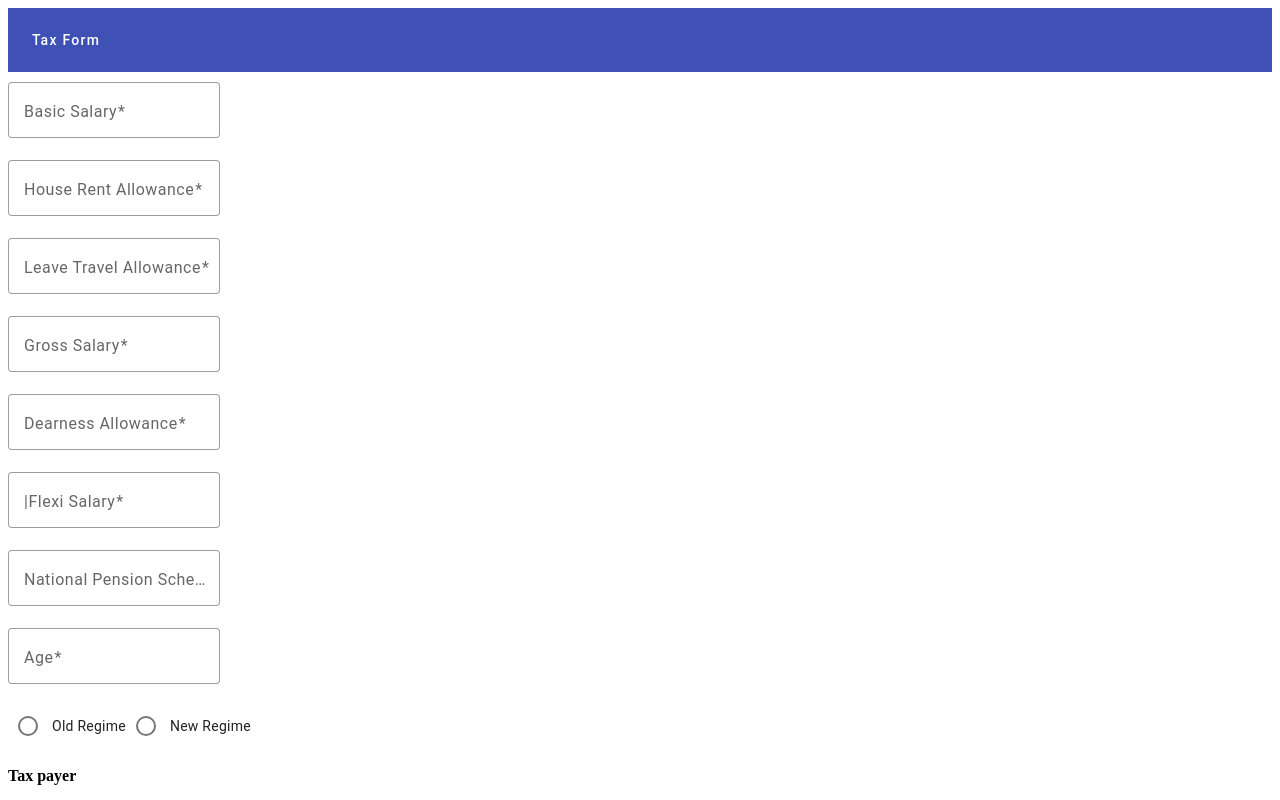
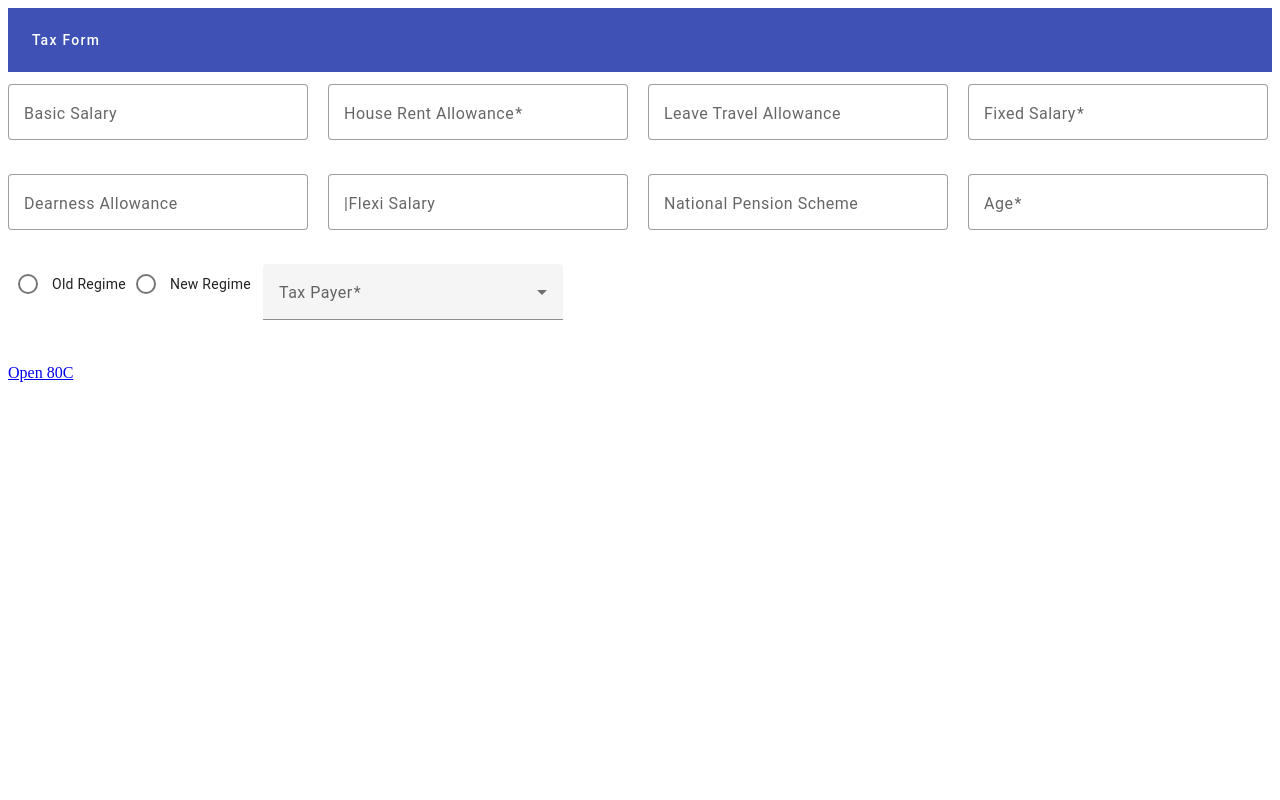
Before and after one commit to ackhare/TaxInvoice, an Angular app: page / in a window 1280 px wide. Shown: the top 800 px of the page. Built offline with nearby package versions, Linux system fonts and the light colour scheme.

Commit message:
angular layout changes

```diff
--- a/src/app/taxRegistrationForm/tax-form.component.css
+++ b/src/app/taxRegistrationForm/tax-form.component.css
@@ -0,0 +1,24 @@
+.example-container mat-form-field + mat-form-field {
+    margin-left: 20px;
+  }
+
+  .example-container mat-form-field {
+    width: 300px;
+  }
+
+  .example-container form {
+    margin-bottom: 20px;
+  }
+
+  .example-container form > * {
+    margin: 12px 0;
+  }
+
+  .example-container .mat-radio-button {
+    margin: 0 12px;
+  }
+
+  .example-form-fields {
+    display: flex;
+    align-items: flex-start;
+  }
--- a/src/app/taxRegistrationForm/tax-form.component.html
+++ b/src/app/taxRegistrationForm/tax-form.component.html
@@ -1,59 +1,57 @@
-<div fxLayout="row" style=" margin-top: 10px;
-margin-bottom: 10px;" flex fxLayoutGap="10px">
+<!-- <div fxLayout="row" style=" margin-top: 10px;
 
+margin-bottom: 10px;" flex fxLayoutGap="10px"> -->
+<div class="example-container" >
+<form [formGroup]="taxForm" (ngSubmit)="onSubmit()">
+  <div class="example-form-fields">
 
-<form [formGroup]="taxForm" (ngSubmit)="onSubmit()">
-  <div fxLayout="column" fxLayoutAlign="center center">
-    <div fxFlex="100%">
       <mat-form-field appearance="outline" class="form-field">
         <mat-label>Basic Salary</mat-label>
         <input matInput formControlName="basicSalary" name="basicSalary">
       </mat-form-field>
-    </div>
-    <div fxFlex="100%">
+
       <mat-form-field appearance="outline" class="form-field">
         <mat-label>House Rent Allowance</mat-label>
         <input matInput formControlName="houseRentAllowance" name="houseRentAllowance">
       </mat-form-field>
-    </div>
-    <div fxFlex="100%">
+
+
       <mat-form-field appearance="outline" class="form-field">
         <mat-label>Leave Travel Allowance</mat-label>
         <input matInput formControlName="leaveTravelAllowance" name="leaveTravelAllowance">
       </mat-form-field>
-    </div>
-    <div fxFlex="100%">
       <mat-form-field appearance="outline" class="form-field">
-        <mat-label>Gross Salary</mat-label>
+        <mat-label>Fixed Salary</mat-label>
         <input matInput formControlName="fixedSalary" name="fixedSalary">
       </mat-form-field>
-    </div>
-    <div fxFlex="100%">
+</div>
+<div class="example-form-fields">
       <mat-form-field appearance="outline" class="form-field">
         <mat-label>Dearness Allowance</mat-label>
         <input matInput formControlName="dearnessAllowance" name="dearnessAllowance">
       </mat-form-field>
-    </div>
 
-    <div fxFlex="100%">
+
+
       <mat-form-field appearance="outline" class="form-field">
         <mat-label>|Flexi Salary</mat-label>
         <input matInput formControlName="flexiSalary" name="flexiSalary">
       </mat-form-field>
-    </div>
-    <div fxFlex="100%">
+
+
       <mat-form-field appearance="outline" class="form-field">
         <mat-label>National Pension Scheme</mat-label>
         <input matInput formControlName="nationalPensionScheme" name="nationalPensionScheme">
       </mat-form-field>
-    </div>
-    <div fxFlex="100%">
+
+
       <mat-form-field appearance="outline" class="form-field">
         <mat-label>Age</mat-label>
         <input matInput formControlName="age" name="age">
       </mat-form-field>
-    </div>
-    <div fxFlex="100%">
+
+  </div>
+  <div class="example-form-fields">
 
     <mat-radio-group matInput aria-label="Select Regime" formControlName="taxRegimeOption">
 
@@ -61,7 +59,9 @@ margin-bottom: 10px;" flex fxLayoutGap="10px">
       <mat-radio-button value="new">New Regime</mat-radio-button>
 
     </mat-radio-group>
-    <h4>Tax payer</h4>
+
+    <div style="margin-left:12px">
+    <!-- <h4>Tax payer</h4> -->
     <mat-form-field>
       <mat-label>Tax Payer</mat-label>
       <mat-select formControlName="taxPayer">
@@ -70,9 +70,10 @@ margin-bottom: 10px;" flex fxLayoutGap="10px">
         <mat-option value="company">Company</mat-option>
       </mat-select>
     </mat-form-field>
+  </div>
+  </div>
+  <div class="example-form-fields">
 
-  </div>
-  <div fxFlex="100%" flex fxLayoutGap="10px">
   <a *ngIf="is80Cvisible===false" style=" margin-top: 10px;
   margin-bottom: 10px;" href="javascript:void(0)"(click)="open()">Open 80C</a>
     <a *ngIf="is80Cvisible===true" style=" margin-top: 10px;
@@ -81,108 +82,97 @@ margin-bottom: 10px;" flex fxLayoutGap="10px">
 
   <div *ngIf="is80Cvisible===true" style=" margin-top: 10px;
   margin-bottom: 10px;">
-    <div fxFlex="100%">
+  <div class="example-form-fields">
+
       <mat-form-field appearance="outline" class="form-field">
         <mat-label>Investment 80C</mat-label>
         <input matInput formControlName="investment80C" name="investment80C">
       </mat-form-field>
-    </div>
-    <div fxFlex="100%">
+
       <mat-form-field appearance="outline" class="form-field">
         <mat-label>Insurance Premium 80CC</mat-label>
         <input matInput formControlName="insurancePremium80CCC" name="insurancePremium80CCC">
       </mat-form-field>
-    </div>
-    <div fxFlex="100%">
+
       <mat-form-field appearance="outline" class="form-field">
         <mat-label>Pension Contribution 80CCD</mat-label>
         <input matInput formControlName="pensionContribution80CCD" name="pensionContribution80CCD">
       </mat-form-field>
-    </div>
-    <div fxFlex="100%">
       <mat-form-field appearance="outline" class="form-field">
         <mat-label>Intrest On Saving Account 80 TTA</mat-label>
         <input matInput formControlName="interestOnSavingAccount80TTA" name="interestOnSavingAccount80TTA">
       </mat-form-field>
     </div>
-    <div fxFlex="100%">
+    <div class="example-form-fields">
       <mat-form-field appearance="outline" class="form-field">
         <mat-label>HouseRent Paid80 GG</mat-label>
         <input matInput formControlName="houseRentPaid80GG" name="houseRentPaid80GG">
       </mat-form-field>
-    </div>
-    <div fxFlex="100%">
+
       <mat-form-field appearance="outline" class="form-field">
         <mat-label>Intrest On Education Loan 80 E</mat-label>
         <input matInput formControlName="interestOnEducationLoan80E" name="interestOnEducationLoan80E">
       </mat-form-field>
-    </div>
-    <div fxFlex="100%">
+
       <mat-form-field appearance="outline" class="form-field">
         <mat-label>Intrest On Home Loan 80 EE</mat-label>
         <input matInput formControlName="interestOnHomeLoan80EE" name="interestOnHomeLoan80EE">
       </mat-form-field>
-    </div>
-    <div fxFlex="100%">
+
       <mat-form-field appearance="outline" class="form-field">
         <mat-label>Medical Insurance 80D</mat-label>
         <input matInput formControlName="medicalInsurance80D" name="medicalInsurance80D">
       </mat-form-field>
     </div>
-
-    <div fxFlex="100%">
+    <div class="example-form-fields">
       <mat-form-field appearance="outline" class="form-field">
         <mat-label>Disabled Dependent 80DD</mat-label>
         <input matInput formControlName="disabledDependent80DD" name="disabledDependent80DD">
       </mat-form-field>
-    </div>
-    <div fxFlex="100%">
+
       <mat-form-field appearance="outline" class="form-field">
         <mat-label>Medical Expenditure 80 DDB</mat-label>
         <input matInput formControlName="medicalExpenditure80DDB" name="medicalExpenditure80DDB">
       </mat-form-field>
-    </div>
-    <div fxFlex="100%">
+
       <mat-form-field appearance="outline" class="form-field">
         <mat-label>Physical Disability 80 U</mat-label>
         <input matInput formControlName="physicalDisability80U" name="physicalDisability80U">
       </mat-form-field>
-    </div>
-    <div fxFlex="100%">
+
       <mat-form-field appearance="outline" class="form-field">
         <mat-label>Donations 80G</mat-label>
         <input matInput formControlName="donations80G" name="donations80G">
       </mat-form-field>
     </div>
-    <div fxFlex="100%">
+    <div class="example-form-fields">
       <mat-form-field appearance="outline" class="form-field">
         <mat-label>Company contributions 80 GGB</mat-label>
         <input matInput formControlName="companyContribution80GGB" name="companyContribution80GGB">
       </mat-form-field>
-    </div>
-    <div fxFlex="100%">
+
       <mat-form-field appearance="outline" class="form-field">
         <mat-label>Contribution To Political Parties 80 GGC</mat-label>
         <input matInput formControlName="contributionToPoliticalParties80GGC" name="contributionToPoliticalParties80GGC">
       </mat-form-field>
-    </div>
-    <div fxFlex="100%">
+
       <mat-form-field appearance="outline" class="form-field">
         <mat-label>Royality Of Patent 80 RRB</mat-label>
         <input matInput formControlName="royaltyOfPatent80RRB" name="royaltyOfPatent80RRB">
       </mat-form-field>
-    </div>
-    <div fxFlex="100%">
+
       <mat-form-field appearance="outline" class="form-field">
         <mat-label>Intrest Income 80 TTB</mat-label>
         <input matInput formControlName="interestIncome80TTB" name="interestIncome80TTB">
       </mat-form-field>
     </div>
-  </div>
-    <div fxFlex="100%"  style=" margin-top: 22px;
+    <div class="example-form-fields" style=" margin-top: 22px;
     margin-bottom: 10px;">
         <button mat-stroked-button color="primary" type="submit" [disabled]="!taxForm.valid">Submit</button>
-    </div>
+        <button style="margin-left:3%" mat-stroked-button color="primary" type="reset">Clear</button>
+
+      </div>
   </div>
+
 </form>
 </div>
--- a/src/app/taxRegistrationForm/tax-form.component.ts
+++ b/src/app/taxRegistrationForm/tax-form.component.ts
@@ -13,45 +13,45 @@ export class TaxFormComponent  {
   }
   is80Cvisible= false;
   taxForm = new FormGroup({
-    basicSalary: new FormControl('', [Validators.required]),
-    fixedSalary: new FormControl('', Validators.required),
+    basicSalary: new FormControl(''),
+    fixedSalary: new FormControl('',[Validators.required]),
     houseRentAllowance: new FormControl('', [Validators.required]),
-    leaveTravelAllowance: new FormControl('', [Validators.required]),
+    leaveTravelAllowance: new FormControl(''),
 
-    dearnessAllowance: new FormControl('', Validators.required),
-    flexiSalary: new FormControl('', Validators.required),
-    age: new FormControl('', Validators.required),
-    nationalPensionScheme: new FormControl('', Validators.required),
+    dearnessAllowance: new FormControl(''),
+    flexiSalary: new FormControl(''),
+    age: new FormControl('',Validators.required),
+    nationalPensionScheme: new FormControl(''),
     taxRegimeOption : new FormControl('', Validators.required),
     taxPayer : new FormControl('', Validators.required)
 ,
 //80 c
-    investment80C : new FormControl('', Validators.required),
-    insurancePremium80CCC : new FormControl('', Validators.required),
-    pensionContribution80CCD : new FormControl('', Validators.required),
-    interestOnSavingAccount80TTA : new FormControl('', Validators.required),
-     houseRentPaid80GG  : new FormControl('', Validators.required),
-    interestOnEducationLoan80E : new FormControl('', Validators.required),
+    investment80C : new FormControl(''),
+    insurancePremium80CCC : new FormControl(''),
+    pensionContribution80CCD : new FormControl(''),
+    interestOnSavingAccount80TTA : new FormControl(''),
+     houseRentPaid80GG  : new FormControl(''),
+    interestOnEducationLoan80E : new FormControl(''),
 
-    interestOnHomeLoan80EE : new FormControl('', Validators.required),
+    interestOnHomeLoan80EE : new FormControl(''),
 
-    medicalInsurance80D : new FormControl('', Validators.required),
+    medicalInsurance80D : new FormControl(''),
 
-    disabledDependent80DD : new FormControl('', Validators.required),
+    disabledDependent80DD : new FormControl(''),
 
-     medicalExpenditure80DDB : new FormControl('', Validators.required),
+     medicalExpenditure80DDB : new FormControl(''),
 
-     physicalDisability80U : new FormControl('', Validators.required),
+     physicalDisability80U : new FormControl(''),
 
-     donations80G : new FormControl('', Validators.required),
+     donations80G : new FormControl(''),
 
-     companyContribution80GGB : new FormControl('', Validators.required),
+     companyContribution80GGB : new FormControl(''),
 
-    contributionToPoliticalParties80GGC : new FormControl('', Validators.required),
+    contributionToPoliticalParties80GGC : new FormControl(''),
 
-    royaltyOfPatent80RRB : new FormControl('', Validators.required),
+    royaltyOfPatent80RRB : new FormControl(''),
 
-     interestIncome80TTB : new FormControl('', Validators.required),
+     interestIncome80TTB : new FormControl(''),
     // standardDeduction: new FormControl('', Validators.required),
     // netTaxable: new FormControl('', Validators.required),
     // incomeLossHouseProperty: new FormControl('', Validators.required),
```
